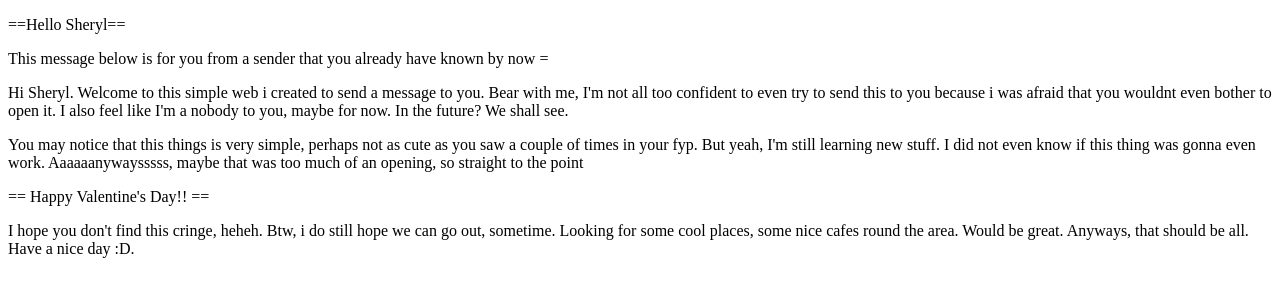
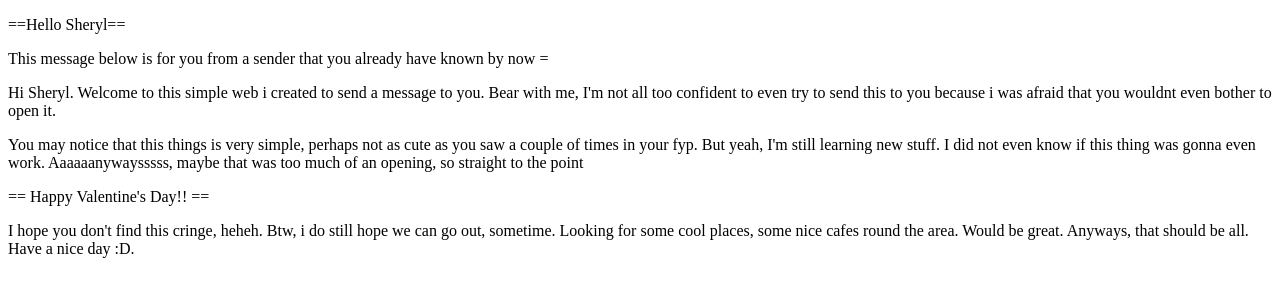
Before and after one commit to buatsheryl/buatsheryl.github.io, a plain HTML site: page index.html in a window 1280 px wide. Drawn offline with Linux system fonts and the light colour scheme.

Commit message:
Update index.html

```diff
--- a/index.html
+++ b/index.html
@@ -3,7 +3,7 @@
 <body>
 <p>==Hello Sheryl==</p>
 <p>This message below is for you from a sender that you already have known by now = </p>
-<p>Hi Sheryl. Welcome to this simple web i created to send a message to you. Bear with me, I'm not all too confident to even try to send this to you because i was afraid that you wouldnt even bother to open it. I also feel like I'm a nobody to you, maybe for now. In the future? We shall see.</p>
+<p>Hi Sheryl. Welcome to this simple web i created to send a message to you. Bear with me, I'm not all too confident to even try to send this to you because i was afraid that you wouldnt even bother to open it.</p>
 <p>You may notice that this things is very simple, perhaps not as cute as you saw a couple of times in your fyp. But yeah, I'm still learning new stuff. I did not even know if this thing was gonna even work. Aaaaaanywaysssss, maybe that was too much of an opening, so straight to the point</p>
 <p>== Happy Valentine's Day!! ==</p>
 <p>I hope you don't find this cringe, heheh. Btw, i do still hope we can go out, sometime. Looking for some cool places, some nice cafes round the area. Would be great. Anyways, that should be all. Have a nice day :D.<p/>
```
